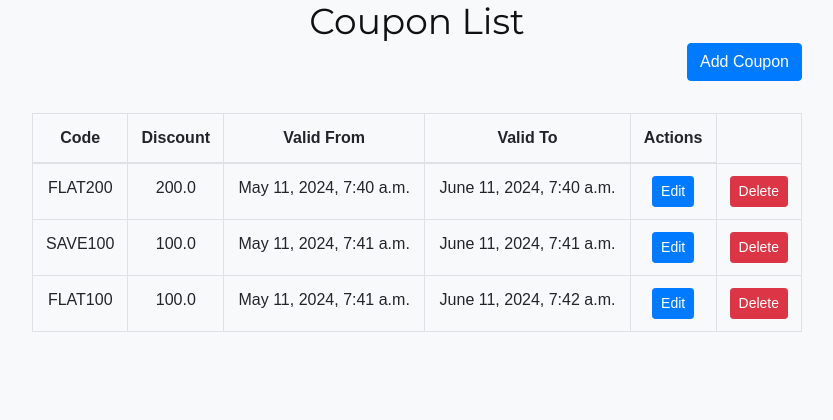
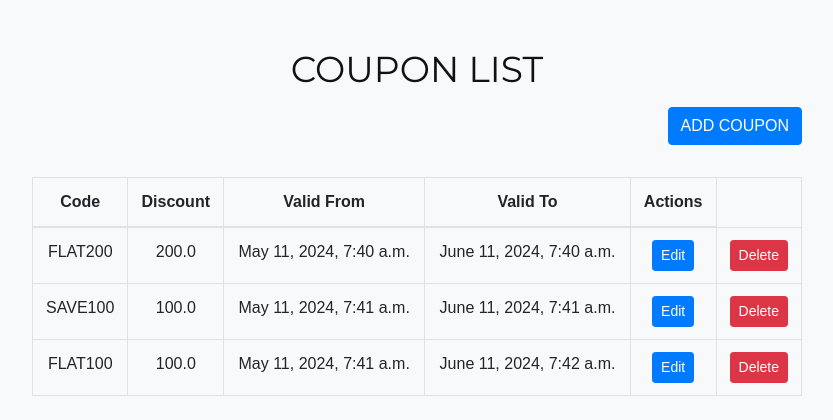
Before and after one commit to myself-ameesha/Ecommerce_project, a Django app: page /adminn/coupon/ in a window 1280 px wide. Shown: the part 144-564 px from the top of the page, without its empty margins (223-1056 px from the left). Run offline with Django 4.2, Linux system fonts and the light colour scheme; a user stored in the database is signed in; data comes from the database, SQL or seed files in the repository; some libraries are stand-ins or nearby versions.

Commit message:
coupon.html

```diff
--- a/templates/adminn/coupon.html
+++ b/templates/adminn/coupon.html
@@ -1,11 +1,11 @@
 {% extends 'adminn/adminbase.html' %}
 {% block content %}
 {% include 'includes/alerts.html' %}
-<h2 class="text-center ">Coupon List</h2>
+<h2 class="text-center pt-5 pb-3">COUPON LIST</h2>
 <div class="container">
 
 <div class="text-right mb-3">
-    <a href="{% url 'adminn:add_coupon' %}" class="btn btn-primary mb-3">Add Coupon</a>
+    <a href="{% url 'adminn:add_coupon' %}" class="btn btn-primary mb-3">ADD COUPON</a>
     </div>
     </div>
     <div class="container">
```
